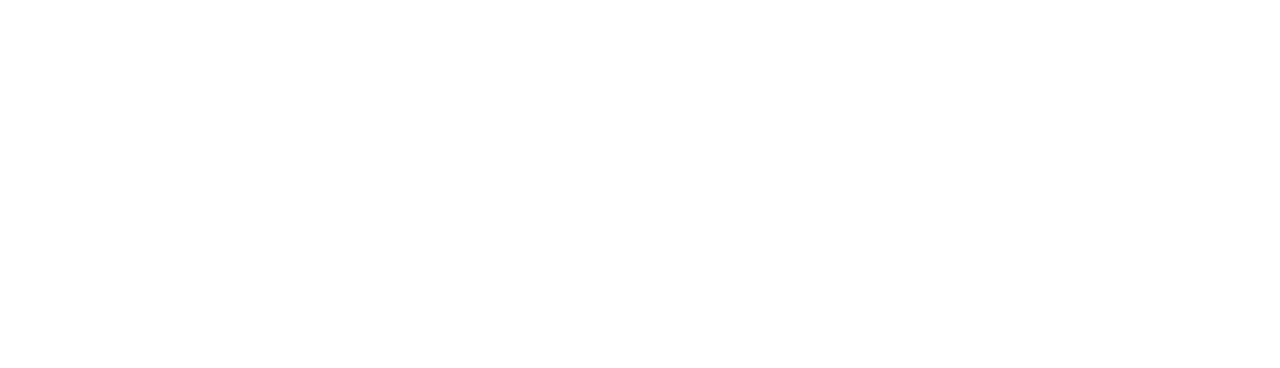
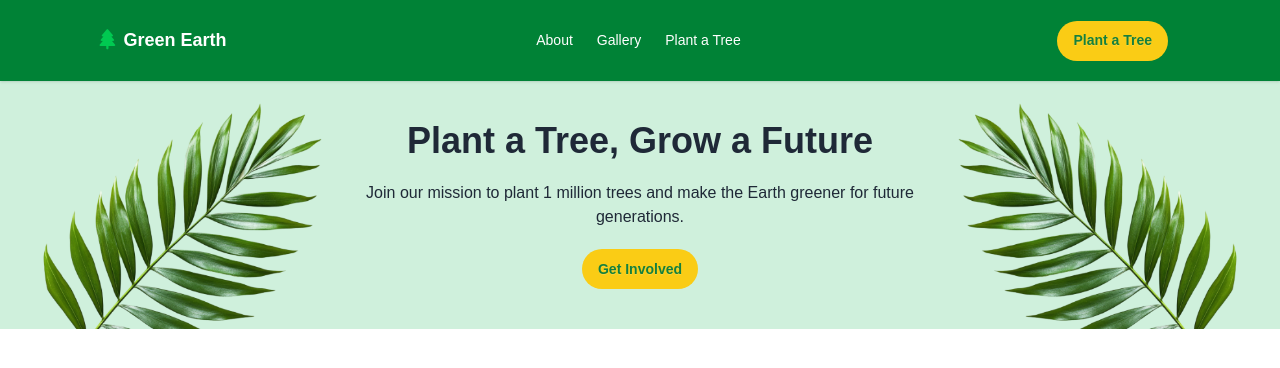
Before and after one commit to rakibhasan1868/Assignment-6-Green-Earth, a plain HTML site: page index.html in a window 1280 px wide. Drawn offline with nearby package versions, Linux system fonts and the light colour scheme.

Commit message:
hero section added

```diff
--- a/index.html
+++ b/index.html
@@ -1,5 +1,7 @@
 <!DOCTYPE html>
 <html lang="en">
+
+<head>
     <meta charset="UTF-8">
     <meta name="viewport" content="width=device-width, initial-scale=1.0">
     <title>Green Earth</title>
@@ -9,7 +11,68 @@
     <script src="https://cdn.jsdelivr.net/npm/@tailwindcss/browser@4"></script>
 </head>
 
-<body>
+<body class="font-[sans-serif] text-[#1f2937]">
+
+    <!-- Navbar Section -->
+    <header>
+        <nav class="navbar bg-green-700 text-white shadow-sm p-4">
+            <!-- Navbar Start -->
+            <div class="navbar-start">
+                <div class="dropdown">
+                    <div tabindex="0" role="button" class="btn btn-ghost lg:hidden">
+                        <svg xmlns="http://www.w3.org/2000/svg" class="h-5 w-5" fill="none" viewBox="0 0 24 24"
+                            stroke="currentColor">
+                            <path stroke-linecap="round" stroke-linejoin="round" stroke-width="2"
+                                d="M4 6h16M4 12h8m-8 6h16" />
+                        </svg>
+                    </div>
+                    <ul tabindex="0"
+                        class="menu menu-sm dropdown-content bg-base-100 rounded-box z-1 mt-3 w-52 p-2 shadow bg-[#15803d] border-green-800 border-2">
+                        <li><a href="#" class="font-medium hover:underline underline-offset-4">About</a></li>
+                        <li><a href="#" class="font-medium hover:underline underline-offset-4">Gallery</a></li>
+                        <li><a href="#" class="font-medium hover:underline underline-offset-4">Plant a Tree</a></li>
+                    </ul>
+                </div>
+
+                <h1 class="font-bold text-white text-[18px] lg:ml-20">
+                    <span class="text-green-500"><i class="fa-solid fa-tree"></i></span> Green Earth
+                </h1>
+            </div>
+
+            <div class="navbar-center hidden lg:flex">
+                <ul class="menu menu-horizontal px-1">
+                    <li><a href="#" class="font-medium hover:underline underline-offset-4">About</a></li>
+                    <li><a href="#" class="font-medium hover:underline underline-offset-4">Gallery</a></li>
+                    <li><a href="#" class="font-medium hover:underline underline-offset-4">Plant a Tree</a></li>
+                </ul>
+            </div>
+
+            <div class="navbar-end pr-4">
+                <a href="#"
+                    class="btn rounded-full bg-[#facc15] text-[#15803d] border-0 shadow-none hover:scale-105 transition-transform duration-100 ease-in-out cursor-pointer lg:mr-20">Plant
+                    a Tree</a>
+            </div>
+        </nav>
+    </header>
+
+
+    <main>
+
+        <!-- Hero Section -->
+        <section class="bg-[#cff0dc] text-center">
+            <div
+                class="xl:bg-[url(assets/hero-leaf1.png),_url(assets/hero-leaf2.png)] xl:bg-contain xl:[background-position:_bottom_left,_bottom_right] xl:bg-no-repeat py-10 space-y-5 px-6">
+                <h1 class="text-4xl font-bold">Plant a Tree, Grow a Future</h1>
+                <p class="max-w-[580px] mx-auto">Join our mission to plant 1 million trees and make the Earth greener
+                    for future generations.</p>
+                <a href="#"
+                    class="btn rounded-full bg-[#facc15] text-[#15803d] border-0 shadow-none  hover:scale-105 transition-transform duration-100 ease-in-out cursor-pointer">Get
+                    Involved</a>
+            </div>
+        </section>
+
+    </main>
+
 
 </body>
 
```
Lines whose indentation alone changed are shown as unchanged.
